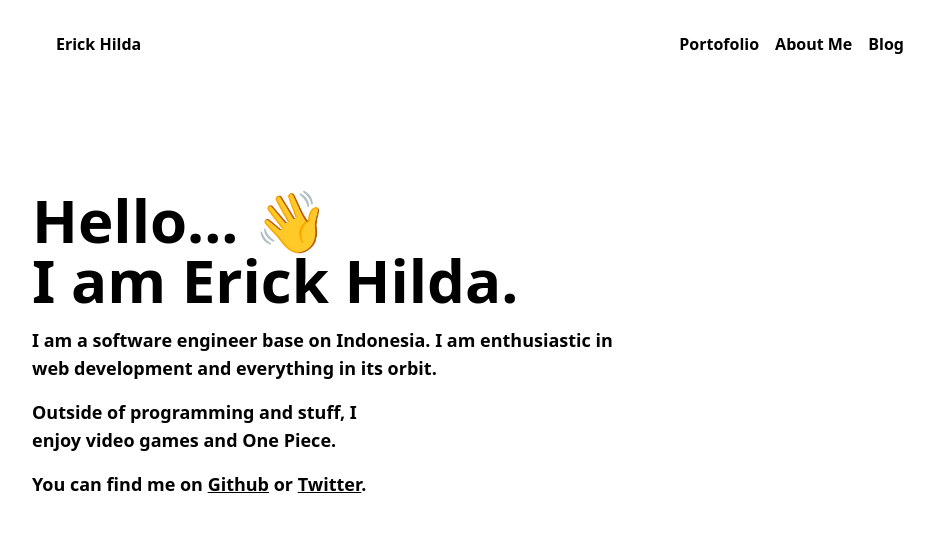
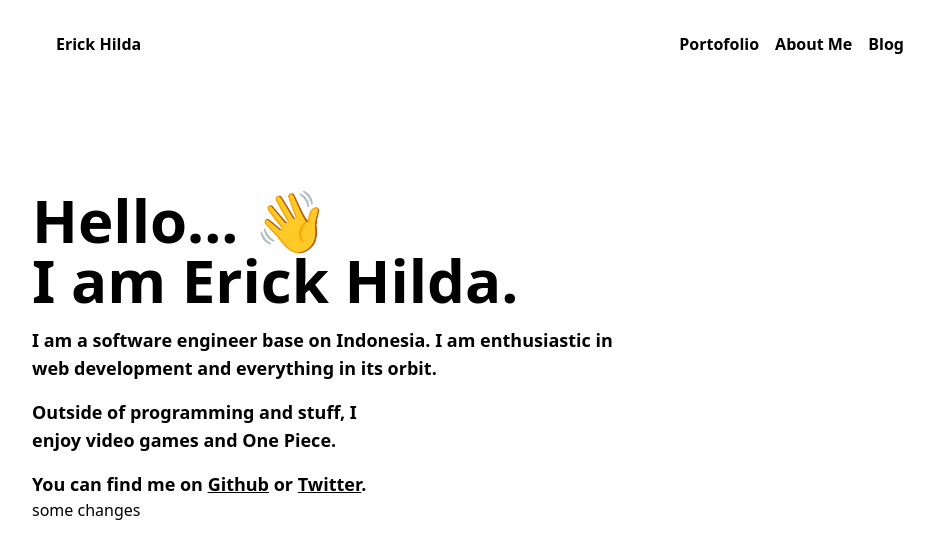
Before and after one commit to erickhilda/erickhilda, a Next.js app: page / in a window 1280 px wide. Shown: the top 558 px of the page, without its empty margins (160-1094 px from the left). Built offline with nearby package versions, Linux system fonts and the light colour scheme.

Commit message:
check commit

```diff
--- a/src/pages/index.tsx
+++ b/src/pages/index.tsx
@@ -58,6 +58,7 @@ const Home: NextPage = () => {
               </Link>
               .
             </p>
+            some changes
           </div>
         </div>
       </main>
```
